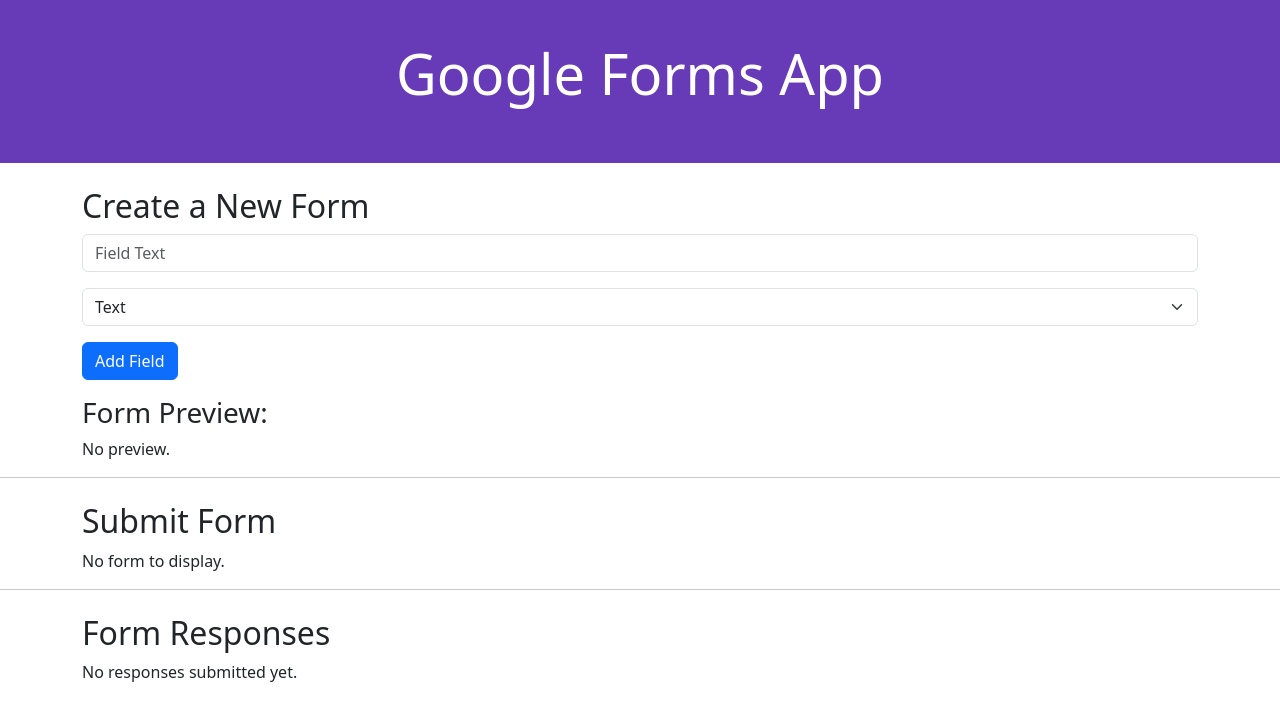
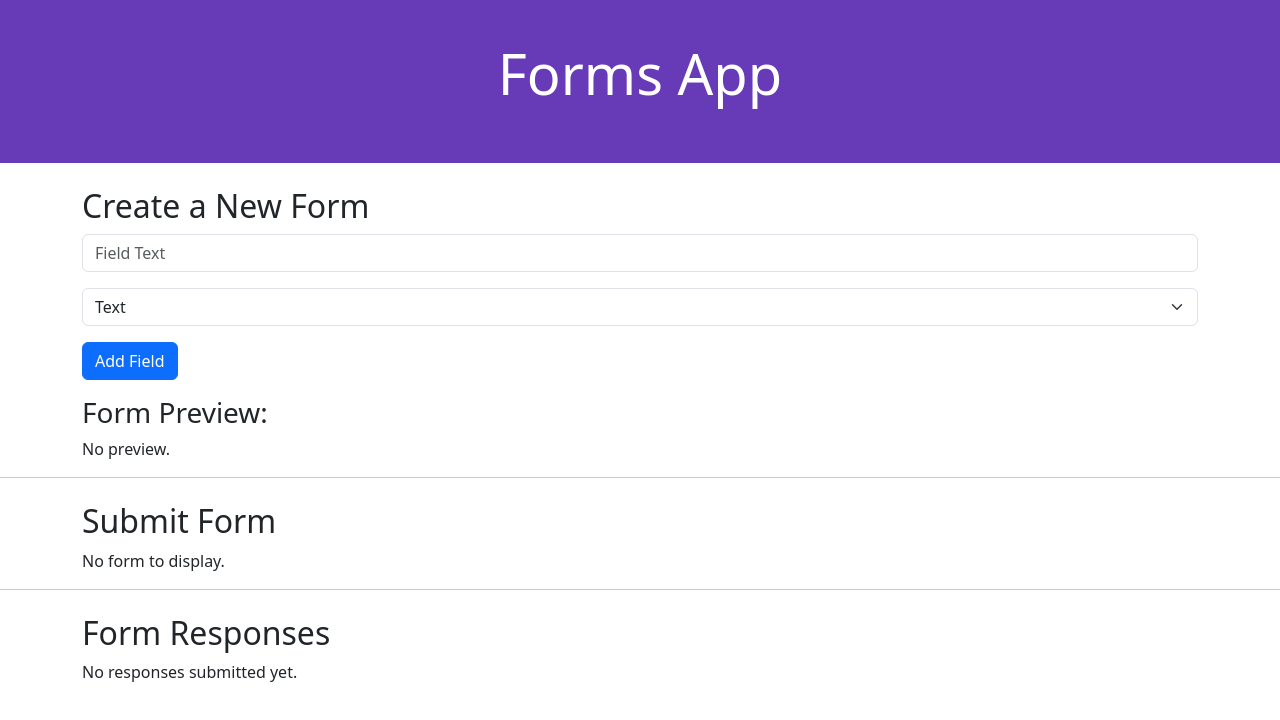
Before and after one commit to DiegoCass01/forms-app, a React (Create React App) app: page / in a window 1280 px wide. Shown: the top 720 px of the page. Built offline with nearby package versions, Linux system fonts and the light colour scheme.

Commit message:
Comments

```diff
--- a/public/index.html
+++ b/public/index.html
@@ -24,7 +24,7 @@
       work correctly both with client-side routing and a non-root public URL.
       Learn how to configure a non-root public URL by running `npm run build`.
     -->
-    <title>Google Forms App</title>
+    <title>Forms App</title>
   </head>
   <body>
     <noscript>You need to enable JavaScript to run this app.</noscript>
--- a/src/components/FormBuilder.js
+++ b/src/components/FormBuilder.js
@@ -6,6 +6,7 @@
   const [fieldType, setFieldType] = useState("text");
   const [errorMessage, setErrorMessage] = useState("");
 
+  //Adding fields
   const addField = () => {
     if (fieldLabel.length !== 0) {
       setFormFields([...formFields, { type: fieldType, label: fieldLabel }]);
@@ -16,10 +17,12 @@
     }
   };
 
+  //Saving fields
   const saveForm = () => {
     onSaveForm(formFields);
   };
 
+  //Removing fields
   const deleteField = (indexToRemove) => {
     const updatedFields = formFields.filter(
       (_, index) => index !== indexToRemove
--- a/src/components/FormViewer.js
+++ b/src/components/FormViewer.js
@@ -3,10 +3,12 @@
 const FormViewer = ({ form, onSubmit }) => {
   const [responses, setResponses] = useState({});
 
+  //Updates the responses
   const handleChange = (label, value) => {
     setResponses({ ...responses, [label]: value });
   };
 
+  //Calls the onSubmit function
   const handleSubmit = () => {
     onSubmit(responses);
   };
--- a/src/components/Header.js
+++ b/src/components/Header.js
@@ -3,7 +3,7 @@
 const Header = () => {
   return (
     <div className="overlay-container">
-      <p className="display-4">Google Forms App</p>
+      <p className="display-4">Forms App</p>
     </div>
   );
 };
```
